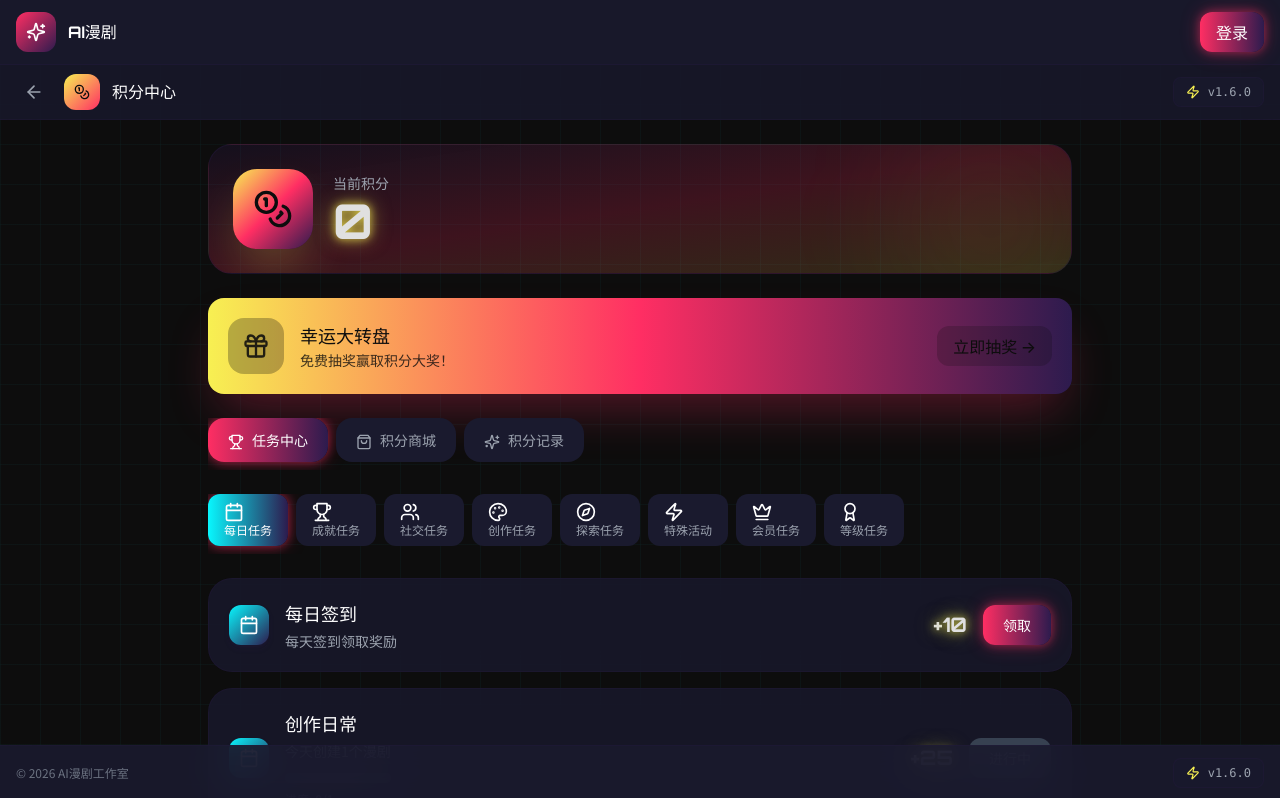
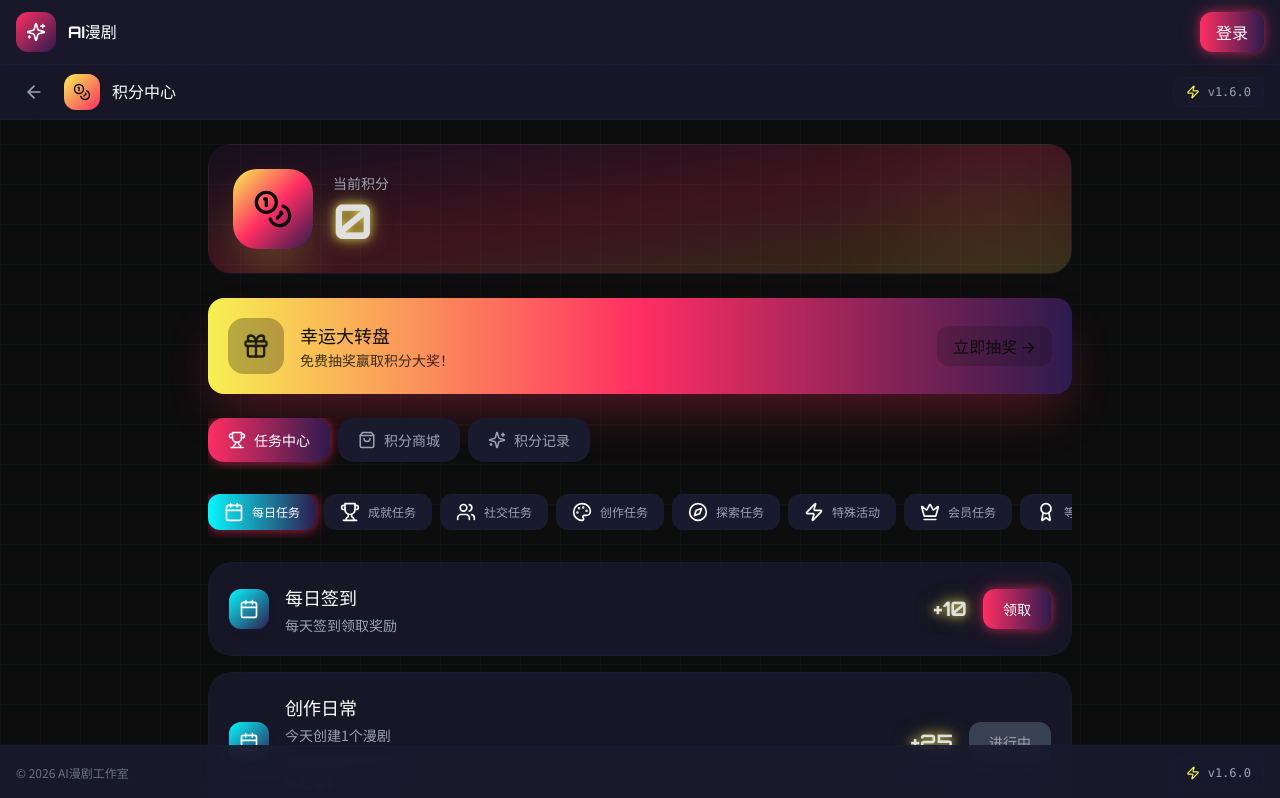
Before and after one commit to WERLK/ai-comic-studio, a React (Vite) app: page /#/points in a window 1280 px wide. Shown: the top 798 px of the page. Built offline with nearby package versions, Linux system fonts and the light colour scheme.

Commit message:
完成响应式图标组件和多端登录修复

```diff
--- /dev/null
+++ b/src/components/ResponsiveIcon.tsx
@@ -0,0 +1,44 @@
+import { ComponentType, useState, useEffect } from 'react';
+import { LucideProps } from 'lucide-react';
+
+interface ResponsiveIconProps extends Omit<LucideProps, 'size'> {
+  icon: ComponentType<LucideProps>;
+  mobileSize?: number;
+  tabletSize?: number;
+  desktopSize?: number;
+}
+
+export function ResponsiveIcon({
+  icon: Icon,
+  mobileSize = 16,
+  tabletSize = 20,
+  desktopSize = 24,
+  className = '',
+  ...props
+}: ResponsiveIconProps) {
+  const [size, setSize] = useState(mobileSize);
+
+  useEffect(() => {
+    const handleResize = () => {
+      if (window.innerWidth >= 1024) {
+        setSize(desktopSize);
+      } else if (window.innerWidth >= 768) {
+        setSize(tabletSize);
+      } else {
+        setSize(mobileSize);
+      }
+    };
+
+    handleResize();
+    window.addEventListener('resize', handleResize);
+    return () => window.removeEventListener('resize', handleResize);
+  }, [mobileSize, tabletSize, desktopSize]);
+
+  return (
+    <Icon
+      size={size}
+      className={className}
+      {...props}
+    />
+  );
+}
--- a/src/pages/PointsCenter.tsx
+++ b/src/pages/PointsCenter.tsx
@@ -34,36 +34,50 @@ import {
 import { useAuthStore } from '@/stores';
 import { AppVersion } from '@/components/AppVersion';
 import { LuckyWheel } from '@/components/LuckyWheel';
+import { ResponsiveIcon } from '@/components/ResponsiveIcon';
 import { TaskType } from '@/types';
 
 const TaskIcon = ({ type, completed }: { type: TaskType; completed?: boolean }) => {
-  const className = `w-5 h-5 ${completed ? 'text-gray-400' : 'text-white'}`;
+  const className = `${completed ? 'text-gray-400' : 'text-white'}`;
 
+  let iconComponent;
   switch (type) {
     case 'daily':
-      return <Calendar className={className} />;
+      iconComponent = Calendar;
+      break;
     case 'achievement':
-      return <Trophy className={className} />;
+      iconComponent = Trophy;
+      break;
     case 'social':
-      return <Users className={className} />;
+      iconComponent = Users;
+      break;
     case 'creation':
-      return <Palette className={className} />;
+      iconComponent = Palette;
+      break;
     case 'explore':
-      return <Compass className={className} />;
+      iconComponent = Compass;
+      break;
     case 'special':
-      return <Zap className={className} />;
+      iconComponent = Zap;
+      break;
     case 'member':
-      return <Crown className={className} />;
+      iconComponent = Crown;
+      break;
     case 'level':
-      return <Award className={className} />;
+      iconComponent = Award;
+      break;
+    default:
+      iconComponent = Trophy;
   }
+
+  return <ResponsiveIcon icon={iconComponent} className={className} mobileSize={16} desktopSize={20} />;
 };
 
 const PrizeIcon = ({ index }: { index: number }) => {
   const icons = [Sparkles, Gift, Rocket, Star, Crown, Heart, Award, Zap];
   const Icon = icons[index % icons.length];
   const colors = ['text-cyber-yellow', 'text-cyber-pink', 'text-cyber-blue', 'text-purple-400', 'text-pink-400', 'text-red-400', 'text-orange-400', 'text-cyan-400'];
-  return <Icon className={`w-6 h-6 ${colors[index % colors.length]}`} />;
+  return <ResponsiveIcon icon={Icon} className={colors[index % colors.length]} mobileSize={18} desktopSize={24} />;
 };
 
 export function PointsCenter() {
@@ -168,10 +182,10 @@ export function PointsCenter() {
       <header className="h-14 bg-cyber-dark2/80 backdrop-blur-xl border-b border-cyber-purple/20 px-4 flex items-center justify-between">
         <div className="flex items-center gap-3">
           <button onClick={() => navigate('/')} className="p-2 text-gray-400 hover:text-white transition-colors">
-            <ArrowLeft className="w-5 h-5" />
+            <ResponsiveIcon icon={ArrowLeft} mobileSize={20} desktopSize={20} />
           </button>
           <div className="w-9 h-9 rounded-xl bg-gradient-to-br from-cyber-yellow to-cyber-pink flex items-center justify-center">
-            <Coins className="w-4 h-4 text-cyber-dark" />
+            <ResponsiveIcon icon={Coins} className="text-cyber-dark" mobileSize={16} desktopSize={18} />
           </div>
           <h1 className="font-display font-bold text-white text-sm md:text-base">积分中心</h1>
         </div>
@@ -184,20 +198,20 @@ export function PointsCenter() {
         {/* Points Header Card */}
         <div className="bg-gradient-to-br from-cyber-purple/25 via-cyber-pink/20 to-cyber-yellow/15 border border-cyber-purple/30 rounded-3xl p-6 mb-6 relative overflow-hidden">
           <div className="absolute top-0 right-0 w-40 h-40 bg-gradient-to-br from-cyber-yellow/10 to-cyber-pink/10 rounded-full blur-3xl" />
-          <div className="flex items-center gap-5 relative z-10">
-            <div className="w-20 h-20 rounded-3xl bg-gradient-to-br from-cyber-yellow via-cyber-pink to-cyber-purple flex items-center justify-center shadow-2xl shadow-cyber-yellow/30">
-              <Coins className="w-10 h-10 text-cyber-dark" />
+          <div className="flex items-center gap-4 md:gap-5 relative z-10">
+            <div className="w-16 h-16 md:w-20 md:h-20 rounded-2xl md:rounded-3xl bg-gradient-to-br from-cyber-yellow via-cyber-pink to-cyber-purple flex items-center justify-center shadow-2xl shadow-cyber-yellow/30">
+              <ResponsiveIcon icon={Coins} className="text-cyber-dark" mobileSize={32} desktopSize={40} />
             </div>
             <div className="flex-1">
               <p className="text-gray-400 text-sm mb-1">当前积分</p>
-              <p className="font-display text-5xl font-bold neon-text-yellow">{points}</p>
+              <p className="font-display text-4xl md:text-5xl font-bold neon-text-yellow">{points}</p>
             </div>
             <div className="flex flex-col gap-2">
               {user?.consecutiveLoginDays && user.consecutiveLoginDays > 0 && (
                 <div className="bg-cyber-dark/70 backdrop-blur-xl rounded-2xl px-4 py-2 border border-cyber-yellow/20">
                   <p className="text-gray-400 text-xs mb-1">连续登录</p>
-                  <p className="font-display text-xl font-bold text-cyber-yellow flex items-center gap-1">
-                    <Flame className="w-4 h-4 text-orange-400" />
+                  <p className="font-display text-lg md:text-xl font-bold text-cyber-yellow flex items-center gap-1">
+                    <ResponsiveIcon icon={Flame} className="text-orange-400" mobileSize={14} desktopSize={16} />
                     {user.consecutiveLoginDays}天
                   </p>
                 </div>
@@ -227,8 +241,8 @@ export function PointsCenter() {
           >
             <div className="flex items-center justify-between">
               <div className="flex items-center gap-4">
-              <div className="w-14 h-14 rounded-2xl bg-cyber-dark/30 flex items-center justify-center animate-pulse">
-                <Gift className="w-7 h-7 text-cyber-dark" />
+                <div className="w-12 h-12 md:w-14 md:h-14 rounded-2xl bg-cyber-dark/30 flex items-center justify-center animate-pulse">
+                  <ResponsiveIcon icon={Gift} className="text-cyber-dark" mobileSize={20} desktopSize={28} />
                 </div>
               <div>
                 <h3 className="font-display font-bold text-lg text-cyber-dark">幸运大转盘</h3>
@@ -245,35 +259,35 @@ export function PointsCenter() {
         <div className="flex gap-2 mb-6 overflow-x-auto pb-2">
           <button
             onClick={() => setActiveMainTab('tasks')}
-            className={`px-5 py-3 rounded-2xl font-semibold text-sm whitespace-nowrap transition-all ${
+            className={`px-5 py-3 rounded-2xl font-semibold text-sm whitespace-nowrap transition-all flex items-center gap-2 ${
               activeMainTab === 'tasks'
                 ? 'bg-gradient-to-r from-cyber-pink to-cyber-purple text-white shadow-neon'
                 : 'bg-cyber-dark2 text-gray-400 hover:text-white hover:bg-cyber-dark2/80'
             }`}
           >
-            <Trophy className="w-4 h-4 inline mr-2" />
+            <ResponsiveIcon icon={Trophy} mobileSize={16} desktopSize={18} />
             任务中心
           </button>
           <button
             onClick={() => setActiveMainTab('shop')}
-            className={`px-5 py-3 rounded-2xl font-semibold text-sm whitespace-nowrap transition-all ${
+            className={`px-5 py-3 rounded-2xl font-semibold text-sm whitespace-nowrap transition-all flex items-center gap-2 ${
               activeMainTab === 'shop'
                 ? 'bg-gradient-to-r from-cyber-pink to-cyber-purple text-white shadow-neon'
                 : 'bg-cyber-dark2 text-gray-400 hover:text-white hover:bg-cyber-dark2/80'
             }`}
           >
-            <ShoppingBag className="w-4 h-4 inline mr-2" />
+            <ResponsiveIcon icon={ShoppingBag} mobileSize={16} desktopSize={18} />
             积分商城
           </button>
           <button
             onClick={() => setActiveMainTab('history')}
-            className={`px-5 py-3 rounded-2xl font-semibold text-sm whitespace-nowrap transition-all ${
+            className={`px-5 py-3 rounded-2xl font-semibold text-sm whitespace-nowrap transition-all flex items-center gap-2 ${
               activeMainTab === 'history'
                 ? 'bg-gradient-to-r from-cyber-pink to-cyber-purple text-white shadow-neon'
                 : 'bg-cyber-dark2 text-gray-400 hover:text-white hover:bg-cyber-dark2/80'
             }`}
           >
-            <Sparkles className="w-4 h-4 inline mr-2" />
+            <ResponsiveIcon icon={Sparkles} mobileSize={16} desktopSize={18} />
             积分记录
           </button>
         </div>
@@ -287,13 +301,13 @@ export function PointsCenter() {
                 <button
                   key={type}
                   onClick={() => setActiveTaskType(type)}
-                  className={`px-4 py-2 rounded-xl text-xs font-semibold whitespace-nowrap transition-all ${
+                  className={`px-4 py-2 rounded-xl text-xs font-semibold whitespace-nowrap transition-all flex items-center gap-2 ${
                     activeTaskType === type
                       ? `bg-gradient-to-r ${taskTypeColors[type]} text-white shadow-neon`
                       : 'bg-cyber-dark2 text-gray-400 hover:text-white hover:bg-cyber-dark2/80'
                   }`}
                 >
-                  <TaskIcon type={type} className="w-4 h-4 inline mr-1.5" />
+                  <TaskIcon type={type} />
                   {taskTypeLabels[type]}
                 </button>
               ))}
@@ -310,17 +324,17 @@ export function PointsCenter() {
                     key={reward.id}
                     className={`bg-cyber-dark2/80 backdrop-blur-xl border ${
                       reward.isCompleted ? 'border-green-500/20' : 'border-cyber-purple/20'
-                    } rounded-3xl p-5 transition-all hover:border-cyber-pink/30`}
+                    } rounded-3xl p-4 md:p-5 transition-all hover:border-cyber-pink/30`}
                   >
                     <div className="flex items-center justify-between">
-                      <div className="flex items-center gap-4">
-                        <div className={`w-10 h-10 rounded-xl flex items-center justify-center ${
+                      <div className="flex items-center gap-3 md:gap-4">
+                        <div className={`w-9 h-9 md:w-10 md:h-10 rounded-lg md:rounded-xl flex items-center justify-center ${
                           reward.isCompleted
                             ? 'bg-gray-700/50'
                             : `bg-gradient-to-br ${taskTypeColors[activeTaskType]} shadow-md shadow-cyber-purple/20`
                         }`}>
                           {reward.isCompleted ? (
-                            <CheckCircle className="w-5 h-5 text-green-400" />
+                            <ResponsiveIcon icon={CheckCircle} className="text-green-400" mobileSize={16} desktopSize={20} />
                           ) : (
                             <TaskIcon type={activeTaskType} />
                           )}
@@ -373,24 +387,24 @@ export function PointsCenter() {
             {exchangeItems.map((item, index) => (
               <div
                 key={item.id}
-                className="bg-cyber-dark2/80 backdrop-blur-xl border border-cyber-purple/20 rounded-3xl p-5 hover:border-cyber-pink/30 transition-all hover:shadow-lg hover:shadow-cyber-purple/20"
+                className="bg-cyber-dark2/80 backdrop-blur-xl border border-cyber-purple/20 rounded-3xl p-4 md:p-5 hover:border-cyber-pink/30 transition-all hover:shadow-lg hover:shadow-cyber-purple/20"
               >
-                <div className="flex items-start gap-4 mb-4">
-                  <div className="w-14 h-14 rounded-xl bg-gradient-to-br from-cyber-blue/20 via-cyber-purple/20 to-cyber-pink/20 border border-cyber-purple/30 flex items-center justify-center flex-shrink-0">
+                <div className="flex items-start gap-3 md:gap-4 mb-3 md:mb-4">
+                  <div className="w-12 h-12 md:w-14 md:h-14 rounded-lg md:rounded-xl bg-gradient-to-br from-cyber-blue/20 via-cyber-purple/20 to-cyber-pink/20 border border-cyber-purple/30 flex items-center justify-center flex-shrink-0">
                     <PrizeIcon index={index} />
                   </div>
                   <div className="flex-1 min-w-0">
                     <h3 className="font-semibold text-white text-lg">{item.name}</h3>
                     <p className="text-sm text-gray-400 line-clamp-2 mt-1">{item.description}</p>
                     <p className="text-xs text-gray-500 mt-2 flex items-center gap-1">
-                      <Wrench className="w-3.5 h-3.5" />
+                      <ResponsiveIcon icon={Wrench} mobileSize={14} desktopSize={16} />
                       库存: {item.stock}
                     </p>
                   </div>
                 </div>
                 <div className="flex items-center justify-between">
                   <div className="flex items-center gap-2">
-                    <Coins className="w-5 h-5 text-cyber-yellow" />
+                    <ResponsiveIcon icon={Coins} className="text-cyber-yellow" mobileSize={18} desktopSize={20} />
                     <span className="font-display text-2xl font-bold neon-text-yellow">{item.price}</span>
                   </div>
                   <button
@@ -415,7 +429,7 @@ export function PointsCenter() {
           <div className="space-y-4">
             {transactions.length === 0 ? (
               <div className="text-center py-16 bg-cyber-dark2/50 rounded-3xl border border-cyber-purple/20">
-                <Sparkles className="w-16 h-16 text-gray-600 mx-auto mb-4" />
+                <ResponsiveIcon icon={Sparkles} className="text-gray-600 mx-auto mb-4" mobileSize={48} desktopSize={64} />
                 <p className="text-gray-500 text-lg">暂无积分记录</p>
                 <p className="text-gray-600 text-sm mt-2">完成任务获取积分吧！</p>
               </div>
@@ -423,7 +437,7 @@ export function PointsCenter() {
               transactions.map((transaction) => (
                 <div
                   key={transaction.id}
-                  className="bg-cyber-dark2/80 backdrop-blur-xl border border-cyber-purple/20 rounded-2xl p-5 hover:border-cyber-pink/30 transition-all"
+                  className="bg-cyber-dark2/80 backdrop-blur-xl border border-cyber-purple/20 rounded-2xl p-4 md:p-5 hover:border-cyber-pink/30 transition-all"
                 >
                   <div className="flex items-center justify-between">
                     <div className="flex items-center gap-3">
@@ -433,9 +447,9 @@ export function PointsCenter() {
                           : 'bg-red-500/20 border border-red-500/30'
                       }`}>
                         {transaction.type === 'earn' ? (
-                          <ArrowUpRight className="w-4 h-4 text-green-400" />
+                          <ResponsiveIcon icon={ArrowUpRight} className="text-green-400" mobileSize={16} desktopSize={18} />
                         ) : (
-                          <ArrowDownRight className="w-4 h-4 text-red-400" />
+                          <ResponsiveIcon icon={ArrowDownRight} className="text-red-400" mobileSize={16} desktopSize={18} />
                         )}
                       </div>
                       <div>
```
Also changed, not shown: src/stores/authStore.ts (+9 -1 lines). Lines whose indentation alone changed are shown as unchanged.
